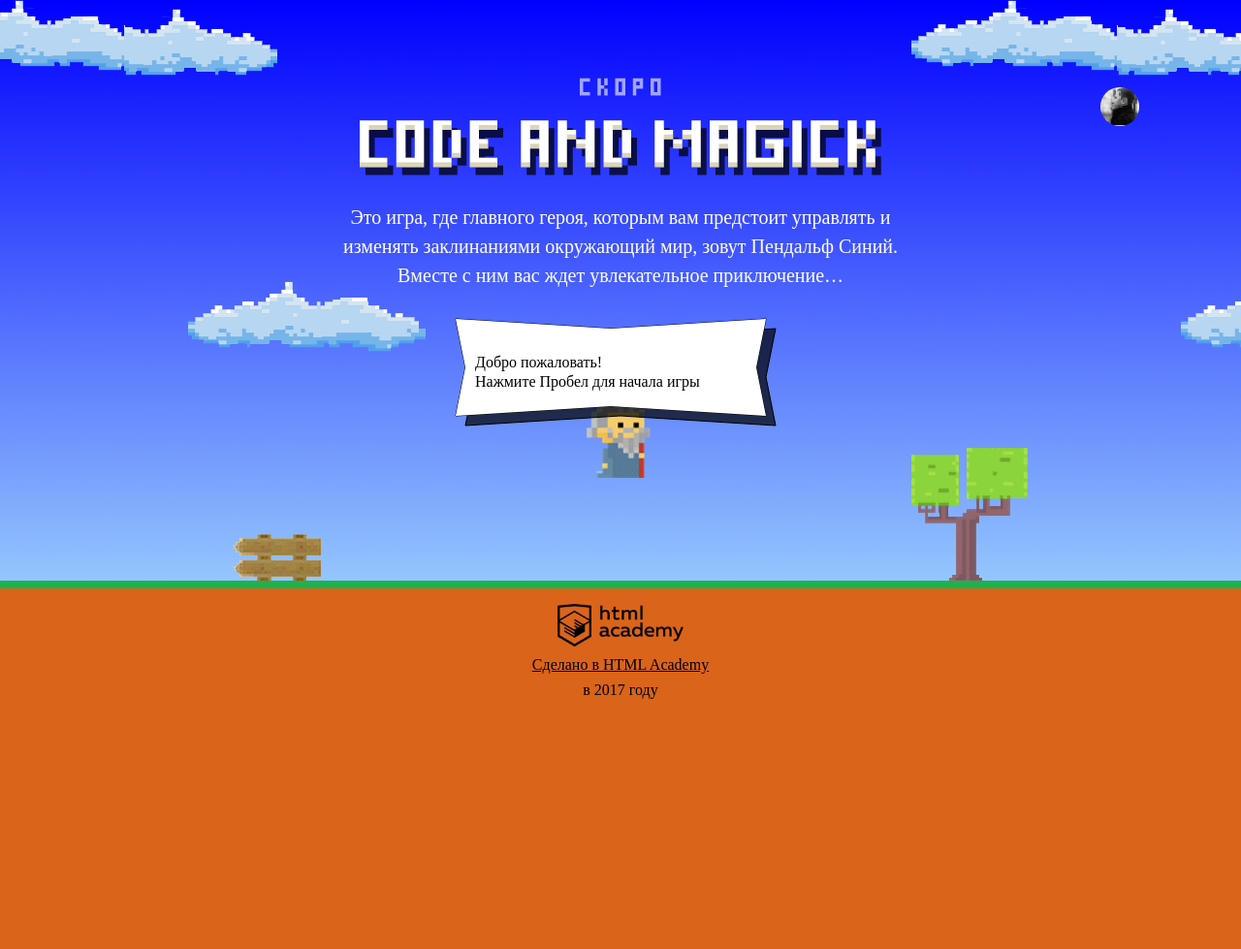
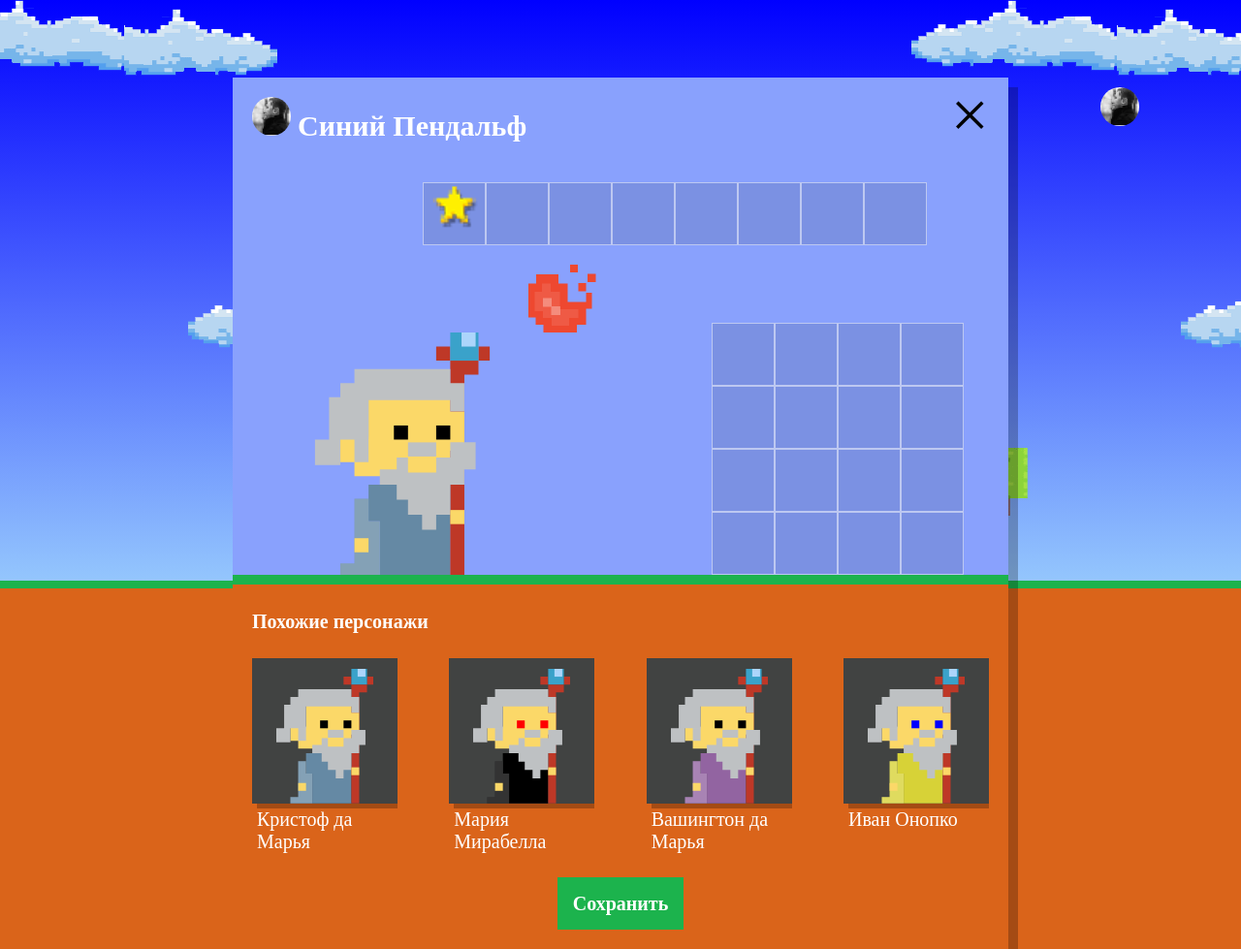
Before and after one commit to vivdean/1275697-code-and-magick-20, a website: page index.html in a window 1280 px wide. Shown: the whole page at 97% size. Before the commit the page ends 800 px from the top, so only its background shows below. Drawn offline with Linux system fonts and the light colour scheme; a web font is replaced by a local one.

Commit message:
Создан массив из 4-х сгенерированных JS объектов

```diff
--- a/index.html
+++ b/index.html
@@ -209,6 +209,7 @@
  </script>
 
 <script src="js/stat.js"></script>
+<script src="js/setup.js"></script>
 <script src="js/game.js"></script>
 
 </body>
--- /dev/null
+++ b/js/setup.js
@@ -0,0 +1,40 @@
+'use strict';
+
+var userDialog = document.querySelector('.setup');
+userDialog.classList.remove('hidden');
+document.querySelector('.setup-similar').classList.remove('hidden');
+
+var names = ['Иван', 'Хуан Себастьян', 'Мария', 'Кристоф', 'Виктор', 'Юлия Люпита', 'Вашингтон'];
+var surnames = [' да Марья', ' Верон', ' Мирабелла', ' Вальц', ' Онопко', ' Топольницкая', ' Нионго', ' Ирвинг'];
+var coatColors = ['rgb(101, 137, 164)', 'rgb(241, 43, 107)', 'rgb(146, 100, 161)', 'rgb(56, 159, 117)', 'rgb(215, 210, 55)', 'rgb(0, 0, 0)'];
+var eyesColors = ['black', 'red', 'blue', 'yellow', 'green'];
+var similarListElement = document.querySelector('.setup-similar-list');
+var similarWizardTemplate = document.querySelector('#similar-wizard-template').content.querySelector('.setup-similar-item');
+
+var getRandom = function (arr) {
+  var rand = arr[Math.floor(Math.random() * arr.length)];
+  return rand;
+};
+
+var renderWizards = function (wizards) {
+  for (var i = 0; i < wizards.length; i++) {
+    wizards[i] = {
+      name: getRandom(names) + getRandom(surnames),
+      coatColor: getRandom(coatColors),
+      eyesColor: getRandom(eyesColors)
+    };
+
+    var wizardElement = similarWizardTemplate.cloneNode(true);
+
+    wizardElement.querySelector('.setup-similar-label').textContent = wizards[i].name;
+    wizardElement.querySelector('.wizard-coat').style.fill = wizards[i].coatColor;
+    wizardElement.querySelector('.wizard-eyes').style.fill = wizards[i].eyesColor;
+
+    similarListElement.appendChild(wizardElement);
+  }
+  return wizards;
+};
+
+var wizards = [1, 2, 3, 4];
+
+renderWizards(wizards);
```
